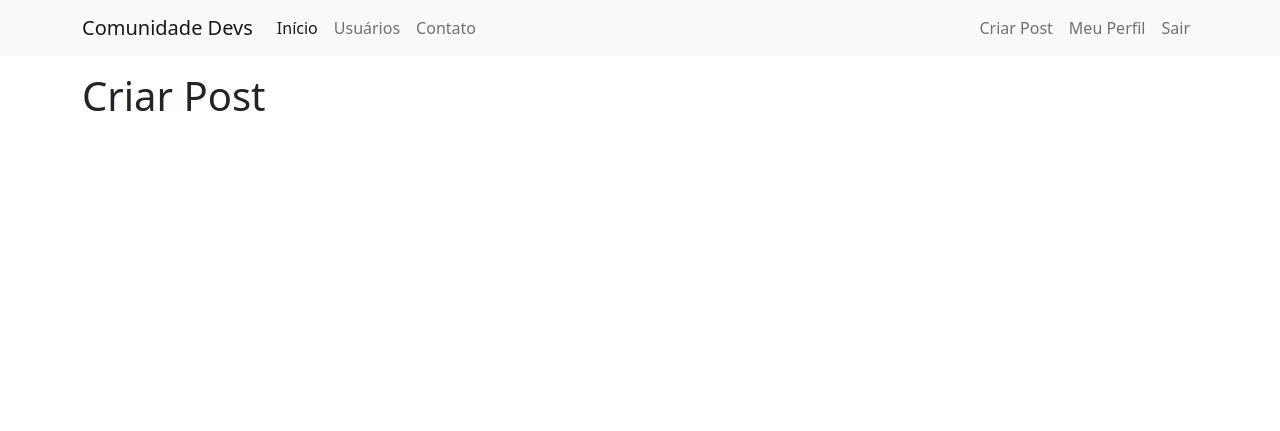
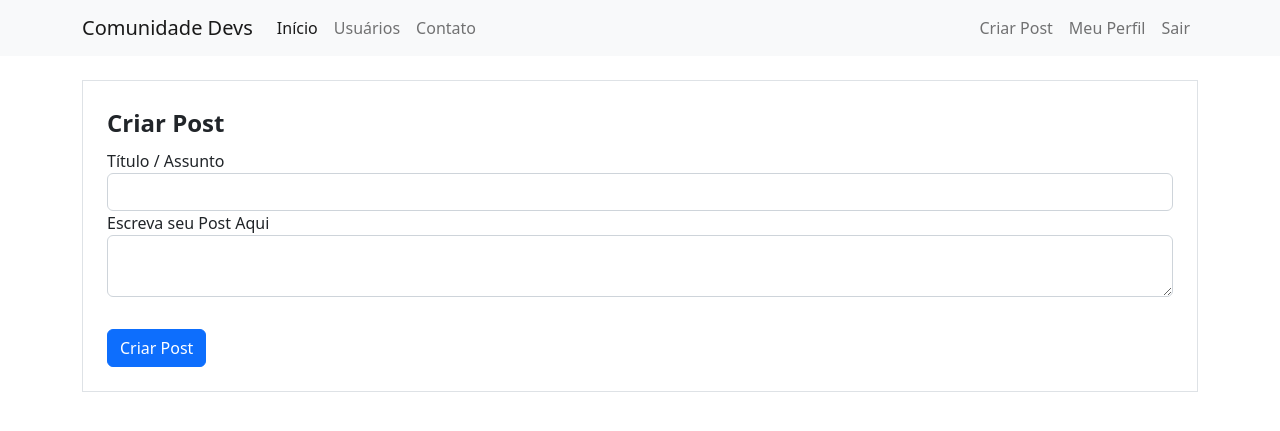
Before and after one commit to renthus/website-for-community, a Flask app: page /post/criar in a window 1280 px wide. Shown: the top 431 px of the page. Run offline with Flask 2, Linux system fonts and the light colour scheme; the visitor is signed in with stand-in values (Sample User, id 1); some libraries are stand-ins or nearby versions.

Commit message:
Settings for the user to create posts and publish the post on the home page

```diff
--- a/community/forms.py
+++ b/community/forms.py
@@ -1,6 +1,6 @@
 from flask_wtf import FlaskForm
 from flask_wtf.file import FileField, FileAllowed
-from wtforms import StringField, PasswordField, SubmitField, BooleanField
+from wtforms import StringField, PasswordField, SubmitField, BooleanField, TextAreaField
 from wtforms.validators import DataRequired, Length, Email, EqualTo, ValidationError
 from community.models import Usuario
 from flask_login import current_user
@@ -48,3 +48,8 @@ class FormEditarPerfil(FlaskForm):
             usuario = Usuario.query.filter_by(username=username.data).first()
             if usuario:
                 raise ValidationError('Já existe um usuário com este username. Cadastre outro username')
+
+class FormCriarPost(FlaskForm):
+    titulo = StringField('Título / Assunto', validators=[DataRequired(), Length(2, 140)])
+    descricao = TextAreaField('Escreva seu Post Aqui', validators=[DataRequired()])
+    submit_post = SubmitField('Criar Post')
--- a/community/routes.py
+++ b/community/routes.py
@@ -1,7 +1,7 @@
 from flask import render_template, redirect, url_for, flash, request
 from community import app, database, bcrypt
-from community.forms import FormLogin, FormCriarConta, FormEditarPerfil
-from community.models import Usuario
+from community.forms import FormLogin, FormCriarConta, FormEditarPerfil, FormCriarPost
+from community.models import Usuario, Post
 from flask_login import login_user, logout_user, current_user, login_required
 import secrets
 import os
@@ -10,7 +10,8 @@ from PIL import Image
 
 @app.route("/")
 def home():
-    return render_template('home.html')
+    posts = Post.query.all()
+    return render_template('home.html', posts=posts)
 
 @app.route("/contato")
 def contato():
@@ -63,10 +64,17 @@ def perfil():
     foto_perfil = url_for('static', filename='fotos_perfil/{}'.format(current_user.foto_perfil))
     return render_template('perfil.html', foto_perfil=foto_perfil)
 
-@app.route('/post/criar')
+@app.route('/post/criar', methods=['GET', 'POST'])
 @login_required
 def criar_post():
-    return render_template('criarpost.html')
+    form = FormCriarPost()
+    if form.validate_on_submit():
+        post = Post(titulo=form.titulo.data, descricao=form.descricao.data, autor=current_user)
+        database.session.add(post)
+        database.session.commit()
+        flash('Post criado com sucesso', 'alert-success')
+        return redirect(url_for('home'))
+    return render_template('criarpost.html', form=form)
 
 def salvar_imagem(imagem):
     codigo = secrets.token_hex(8)
--- a/community/static/main.css
+++ b/community/static/main.css
@@ -36,3 +36,11 @@
 .number3{
     font-weight:500;
 }
+
+.meupost {
+    background: #f2f5f8;
+    border-top-left-radius: .8rem;
+    border-top-right-radius: .8rem;
+    border-bottom-right-radius: .8rem;
+    border-bottom-left-radius: .8rem;
+}
--- a/community/templates/criarpost.html
+++ b/community/templates/criarpost.html
@@ -2,6 +2,43 @@
 
 {% block body %}
     <div class="container">
-        <h1>Criar Post</h1>
+      <div class="row">
+        <div class="col">
+          <form method="POST" action="" class="border p-4 mt-2">
+            {{ form.csrf_token }}
+            <legend><strong>Criar Post</strong></legend>
+              <fieldset>
+                <div class="form-group">
+                  {{ form.titulo.label(class="form-control-label") }}
+                  {% if form.titulo.errors %}
+                    {{ form.titulo(class="form-control is-invalid") }}
+                  <div class="invalid-feedback">
+                    {% for erro in form.titulo.errors %}
+                      {{ erro }}
+                    {% endfor%}
+                  </div>
+                  {% else %}
+                    {{ form.titulo(class="form-control") }}
+                  {% endif %}
+                </div>
+
+                <div class="form-group">
+                  {{ form.descricao.label(class="form-control-label") }}
+                  {% if form.descricao.errors %}
+                    {{ form.descricao(class="form-control is-invalid") }}
+                  <div class="invalid-feedback">
+                    {% for erro in form.descricao.errors %}
+                      {{ erro }}
+                    {% endfor%}
+                  </div>
+                  {% else %}
+                    {{ form.descricao(class="form-control") }}
+                  {% endif %}
+                </div>
+              </fieldset><br>
+            {{ form.submit_post(class="btn btn-primary mt-2") }}
+          </form>
+        </div>
+      </div>
     </div>
 {% endblock %}
--- a/community/templates/editarperfil.html
+++ b/community/templates/editarperfil.html
@@ -1,6 +1,7 @@
 {% extends 'perfil.html' %}
 
 {% block form_editar_perfil %}
+<div class="container">
       <hr>
       <div class="row">
         <div class="col">
@@ -59,4 +60,5 @@
           </form>
         </div>
       </div>
+</div>
 {% endblock %}
```
Also changed, not shown: community/templates/home.html (+18 -2 lines), community/community.db.
